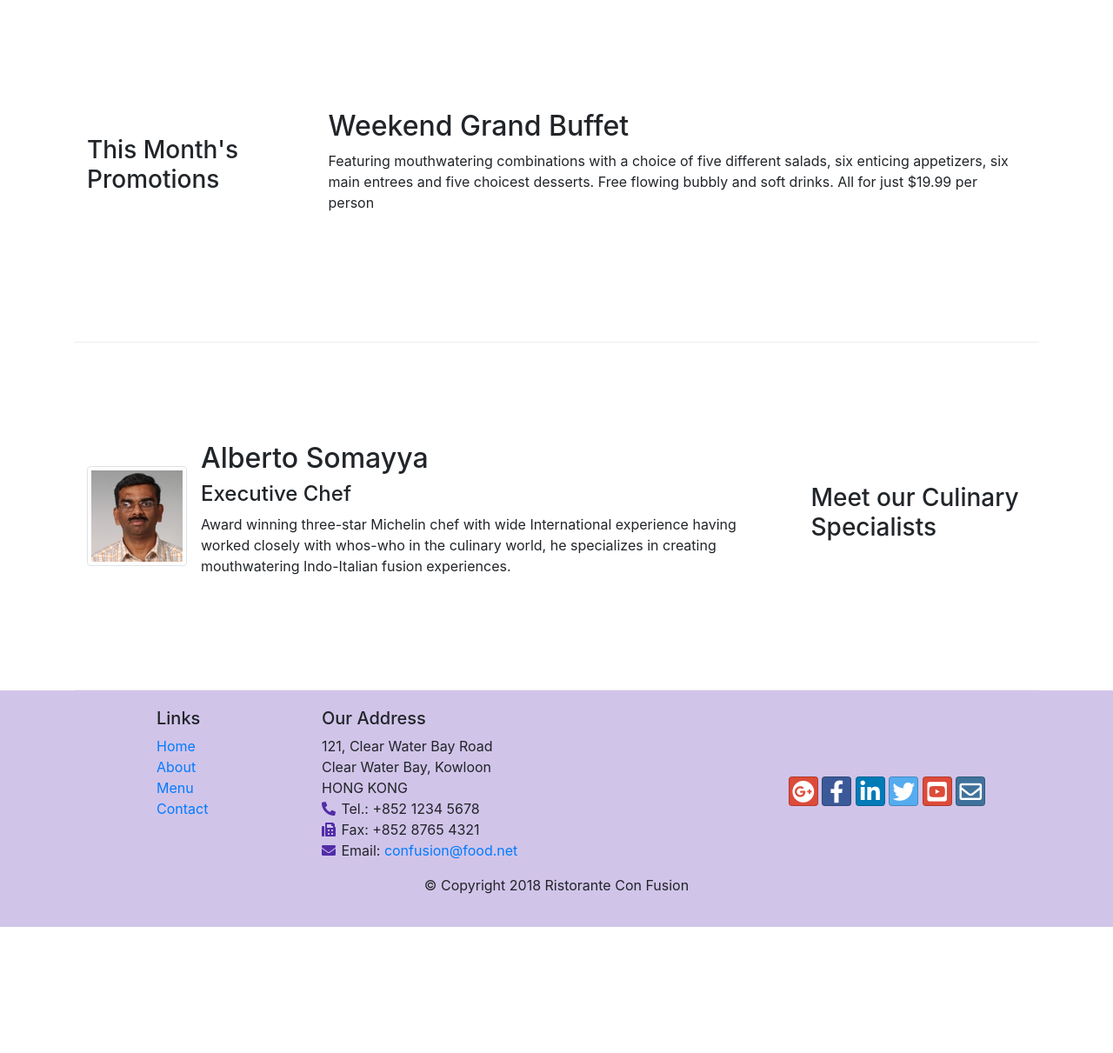
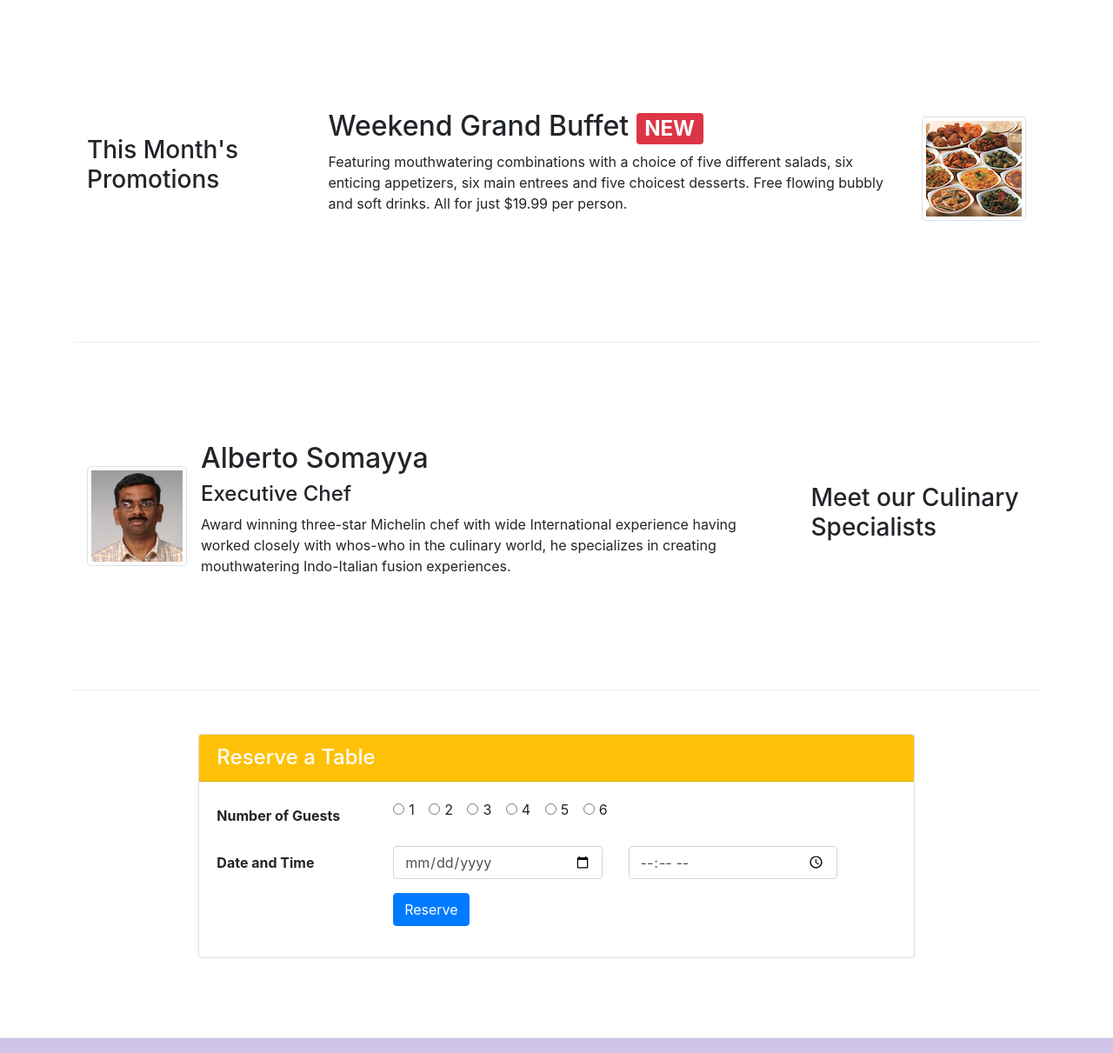
Before and after one commit to LeraAtwater/frameworks, a website: page index.html in a window 1280 px wide. Shown: the part 740-1951 px from the top of the page at 87% size. Before the commit the page ends 1806 px from the top, so only its background shows below. Drawn offline with nearby package versions, Linux system fonts and the light colour scheme.

Commit message:
assignment parts 2.1 and 2.2

```diff
--- a/index.html
+++ b/index.html
@@ -78,10 +78,17 @@
                 <h3>This Month's Promotions</h3>
             </div>
             <div class="col col-sm col-md">
-                <h2>Weekend Grand Buffet</h2>
-                <p class="d-none d-sm-block">Featuring mouthwatering combinations with a choice of five different
-                    salads, six enticing appetizers, six main entrees and five choicest desserts. Free flowing bubbly
-                    and soft drinks. All for just $19.99 per person </p>
+                <div class="media">
+                    <div class="media-body">
+                        <h2>Weekend Grand Buffet <span class="badge badge-danger">NEW</span></h2>
+                        <p class="d-none d-sm-block">Featuring mouthwatering combinations with a choice of five
+                            different
+                            salads, six enticing appetizers, six main entrees and five choicest desserts. Free flowing
+                            bubbly
+                            and soft drinks. All for just $19.99 per person.</p>
+                    </div>
+                    <img src="img/buffet.png" alt="buffet" class="d-flex ml-3 img-thumbnail align-self-center">
+                </div>
             </div>
         </div>
 
@@ -101,6 +108,71 @@
                             mouthwatering
                             Indo-Italian fusion experiences. </p>
                     </div>
+                </div>
+            </div>
+        </div>
+    </div>
+
+    <div class="row row-content justify-content-sm-center">
+        <div class="col-12 col-sm-8 ">
+            <div class="card">
+                <h4 class="card-header text-white bg-warning">Reserve a Table</h4>
+                <div class="card-body">
+                    <form>
+                        <div class="form-group row">
+                            <label for="inlineRadioOptions" class="col-12 col-sm-3 col-form-label"><strong>
+                                    Number of
+                                    Guests
+                                </strong></label>
+                            <div class="col-12 col-sm-9">
+                                <div class="form-check form-check-inline">
+                                    <input class="form-check-input" type="radio" name="inlineRadioOptions"
+                                        id="inlineRadio1" value="option1">
+                                    <label class="form-check-label" for="inlineRadio1">1</label>
+                                </div>
+                                <div class="form-check form-check-inline">
+                                    <input class="form-check-input" type="radio" name="inlineRadioOptions"
+                                        id="inlineRadio2" value="option2">
+                                    <label class="form-check-label" for="inlineRadio2">2</label>
+                                </div>
+                                <div class="form-check form-check-inline">
+                                    <input class="form-check-input" type="radio" name="inlineRadioOptions"
+                                        id="inlineRadio3" value="option3">
+                                    <label class="form-check-label" for="inlineRadio3">3</label>
+                                </div>
+                                <div class="form-check form-check-inline">
+                                    <input class="form-check-input" type="radio" name="inlineRadioOptions"
+                                        id="inlineRadio4" value="option4">
+                                    <label class="form-check-label" for="inlineRadio1">4</label>
+                                </div>
+                                <div class="form-check form-check-inline">
+                                    <input class="form-check-input" type="radio" name="inlineRadioOptions"
+                                        id="inlineRadio5" value="option5">
+                                    <label class="form-check-label" for="inlineRadio2">5</label>
+                                </div>
+                                <div class="form-check form-check-inline">
+                                    <input class="form-check-input" type="radio" name="inlineRadioOptions"
+                                        id="inlineRadio6" value="option6">
+                                    <label class="form-check-label" for="inlineRadio3">6</label>
+                                </div>
+                            </div>
+                        </div>
+                        <div class="form-group row">
+                            <label for="dateTime" class="col-12 col-sm-3 col-form-label"><strong>Date and
+                                    Time</strong></label>
+                            <div class="col-sm-4">
+                                <input type="date" class="form-control" id="date" name="date" placeholder="Date">
+                            </div>
+                            <div class="col-sm-4">
+                                <input type="time" class="form-control" id="time" name="time" placeholder="Time">
+                            </div>
+                        </div>
+                        <div class="form-group row">
+                            <div class="offset-sm-3 col-sm-9">
+                                <button type="submit" class="btn btn-primary">Reserve</button>
+                            </div>
+                        </div>
+                    </form>
                 </div>
             </div>
         </div>
```
